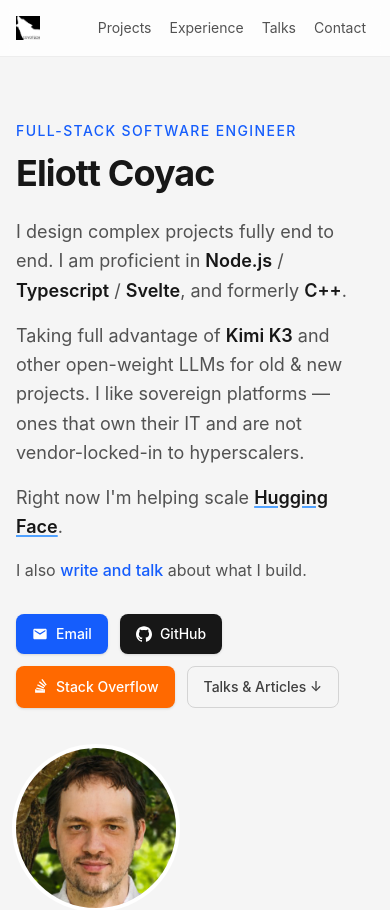
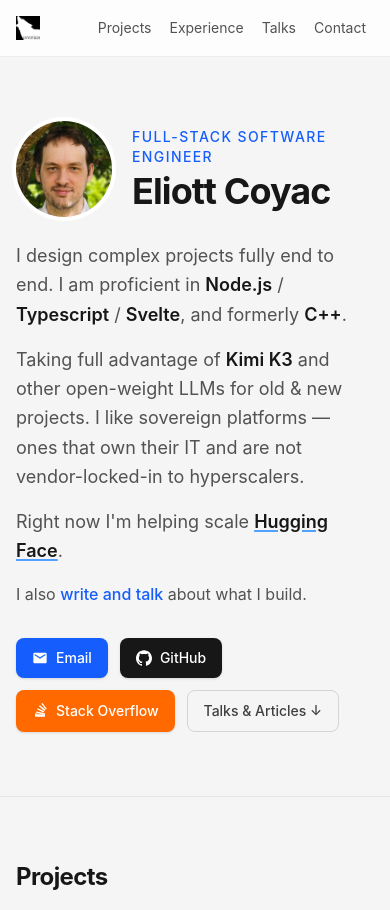
Before and after one commit to coyotte508/coyo, a SvelteKit app: page / in a window 390 px wide. Shown: the top 910 px of the page. Built offline with nearby package versions, Linux system fonts and the light colour scheme.

Commit message:
Place avatar beside name on mobile
On small screens the photo now sits to the left of the 'Full-stack
engineer' eyebrow + name instead of stacking below the intro. The larger
right-side photo is desktop-only.

```diff
--- a/src/routes/+page.svelte
+++ b/src/routes/+page.svelte
@@ -44,10 +44,19 @@
 		class="mx-auto flex w-full max-w-6xl flex-col gap-10 px-4 py-16 md:flex-row md:items-center md:py-24"
 	>
 		<div class="flex-1">
-			<p class="text-sm font-medium uppercase tracking-widest text-blue-600 dark:text-blue-400">
-				Full-stack software engineer
-			</p>
-			<h1 class="mt-3 text-4xl font-bold tracking-tight sm:text-5xl">Eliott Coyac</h1>
+			<div class="flex items-center gap-5">
+				<img
+					src="/me.jpeg"
+					alt="Eliott Coyac"
+					class="h-24 w-24 shrink-0 rounded-full object-cover ring-4 ring-white md:hidden dark:ring-neutral-800"
+				/>
+				<div>
+					<p class="text-sm font-medium uppercase tracking-widest text-blue-600 dark:text-blue-400">
+						Full-stack software engineer
+					</p>
+					<h1 class="mt-1 text-4xl font-bold tracking-tight sm:mt-3 sm:text-5xl">Eliott Coyac</h1>
+				</div>
+			</div>
       <p class="mt-6 max-w-xl text-lg leading-relaxed text-neutral-600 dark:text-neutral-300">
 				I design complex projects fully end to end. I am proficient in <b
 					class="font-semibold text-neutral-900 dark:text-white">Node.js</b
@@ -120,7 +129,7 @@
 				</a>
 			</div>
 		</div>
-		<div class="shrink-0 md:self-center">
+		<div class="hidden shrink-0 md:block md:self-center">
 			<img
 				src="/me.jpeg"
 				alt="Eliott Coyac"
```
